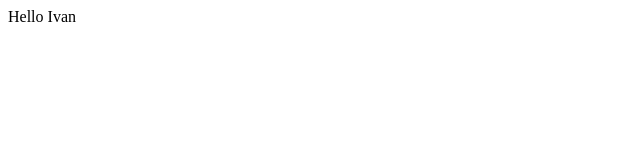
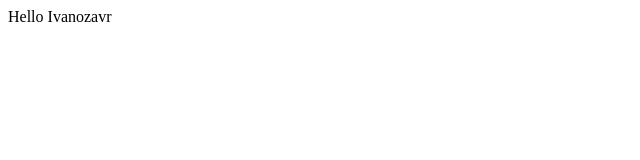
Before and after one commit to ves1de/Tech_Program, a plain HTML site: page git_test/test.html in a window 1280 px wide. Shown: the full height of the page, 0-640 px from the left. Drawn offline with Linux system fonts and the light colour scheme.

Commit message:
modified:   git_test/test.html

```diff
--- a/git_test/test.html
+++ b/git_test/test.html
@@ -1,4 +1,4 @@
 <!DOCTYPE html>
 <body>
-    <label>Hello Ivan</label>
+    <label>Hello Ivanozavr</label>
 </body>
```
